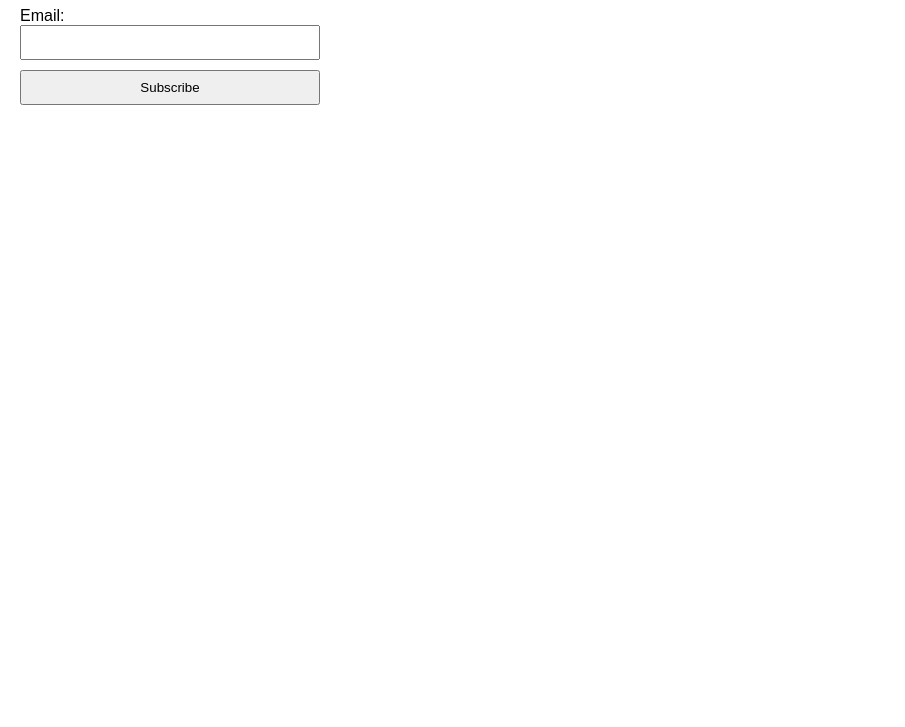
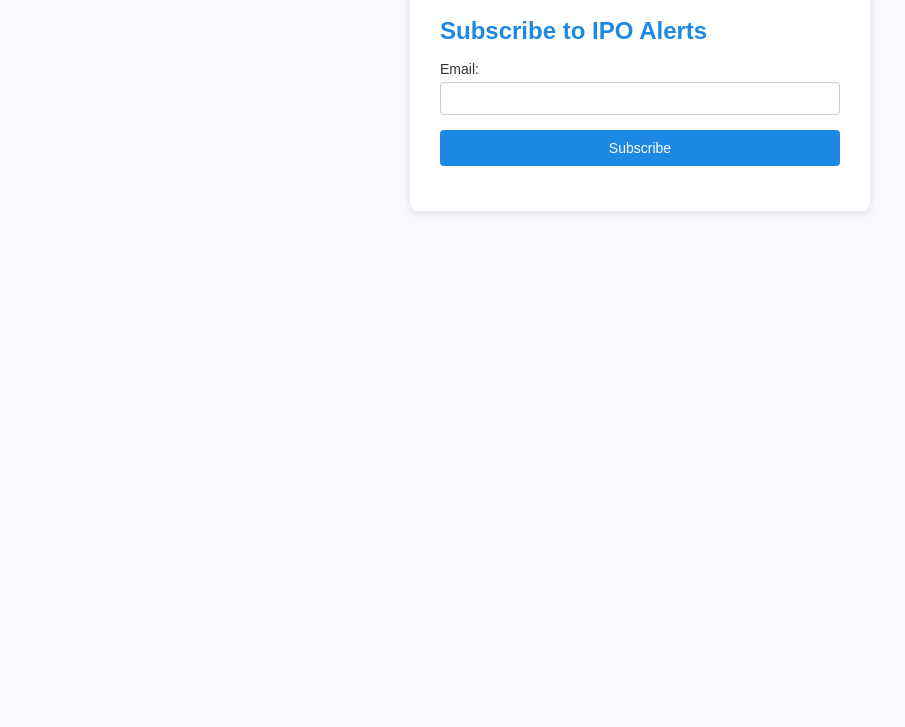
Before and after one commit to shawnzade/IPOAlerts.io, a plain HTML site: page public/subscribe.html in a window 1280 px wide. Shown: the part 73-800 px from the top of the page, without its empty margins (0-905 px from the left). Drawn offline with Linux system fonts and the light colour scheme.

Commit message:
Modernize subscribe.html design and layout

```diff
--- a/public/subscribe.html
+++ b/public/subscribe.html
@@ -2,27 +2,75 @@
 <html>
 <head>
   <meta charset="UTF-8">
-  <title>Subscribe to IPO Alerts</title>
+  <title>Subscribe - IPO Alerts</title>
   <meta name="viewport" content="width=device-width, initial-scale=1">
   <style>
-    body { font-family: Arial, sans-serif; margin: 20px; }
-    form { display: flex; flex-direction: column; width: 300px; }
-    input, button { padding: 8px; margin-bottom: 10px; }
+    body {
+      background-color: #f7f9fc;
+      font-family: Arial, sans-serif;
+      margin: 0;
+      padding: 0;
+      color: #333;
+    }
+    .container {
+      max-width: 400px;
+      margin: 60px auto;
+      background-color: #fff;
+      padding: 30px;
+      border-radius: 8px;
+      box-shadow: 0 2px 8px rgba(0, 0, 0, 0.1);
+    }
+    h1 {
+      margin-top: 0;
+      color: #1e88e5;
+      font-size: 24px;
+    }
+    form {
+      display: flex;
+      flex-direction: column;
+    }
+    label {
+      font-size: 14px;
+      margin-bottom: 5px;
+    }
+    input[type="email"] {
+      padding: 8px;
+      border: 1px solid #ccc;
+      border-radius: 4px;
+      margin-bottom: 15px;
+    }
+    button {
+      background-color: #1e88e5;
+      color: #fff;
+      border: none;
+      padding: 10px;
+      border-radius: 4px;
+      cursor: pointer;
+      font-size: 14px;
+    }
+    button:hover {
+      background-color: #1565c0;
+    }
+    #message {
+      margin-top: 15px;
+      color: #2e7d32;
+      font-size: 14px;
+    }
   </style>
 </head>
 <body>
+  <div class="container">
     <h1>Subscribe to IPO Alerts</h1>
     <form id="subscribeForm">
       <label for="email">Email:</label>
-    <input type="email" id="email" required>
+      <input type="email" id="email" name="email" required>
       <button type="submit">Subscribe</button>
     </form>
     <p id="message"></p>
+  </div>
   <script>
     document.getElementById('subscribeForm').addEventListener('submit', function(e) {
       e.preventDefault();
-      const email = document.getElementById('email').value;
-      // For demo, just show a message; you can integrate Brevo or other email service.
       document.getElementById('message').textContent = 'Thank you for subscribing! We will notify you of IPO alerts.';
       document.getElementById('email').value = '';
     });
```
Lines whose indentation alone changed are shown as unchanged.
